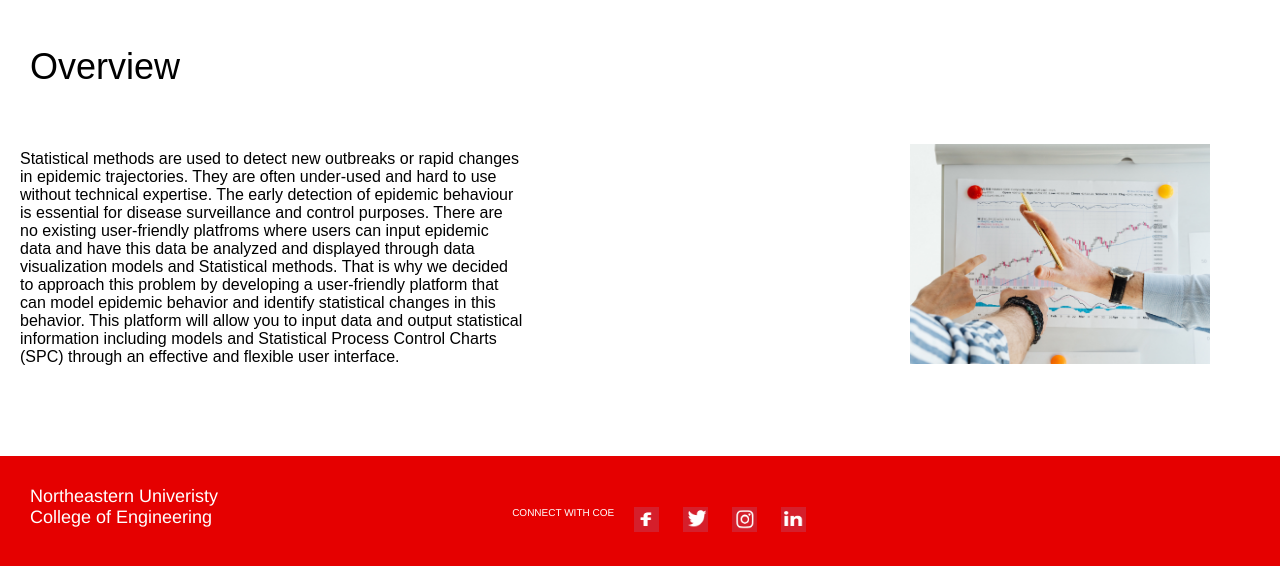
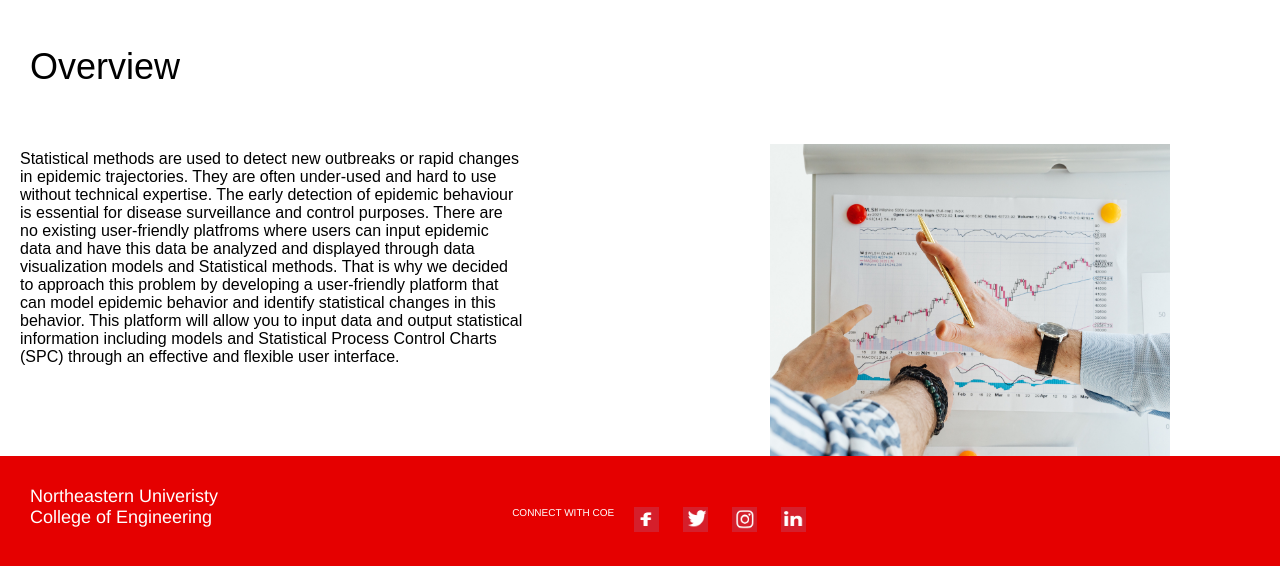
Before and after one commit to abackhoff/hyse-epidemicanalysis, a Flask app: page / in a window 1280 px wide. Shown: the part 234-800 px from the top of the page. Run offline with Flask 2, Linux system fonts and the light colour scheme.

Commit message:
Update home-page.html

```diff
--- a/templates/home-page.html
+++ b/templates/home-page.html
@@ -130,10 +130,10 @@
   </div>
 
 
-      <div style="padding: 20px; margin-right: 40px; margin-top: 0px;" >
+      <div style="padding: 20px; margin-right: 80px; margin-top: 0px;" >
     <!-- Existing text here -->
 
-      <img src="{{ url_for('static', filename='images/picture.jpg') }}" alt="instructions" style="width: 300px; height: 220px">
+      <img src="{{ url_for('static', filename='images/picture.jpg') }}" alt="instructions" style="width: 400px; height: 320px">
 
  </div>
 
```
